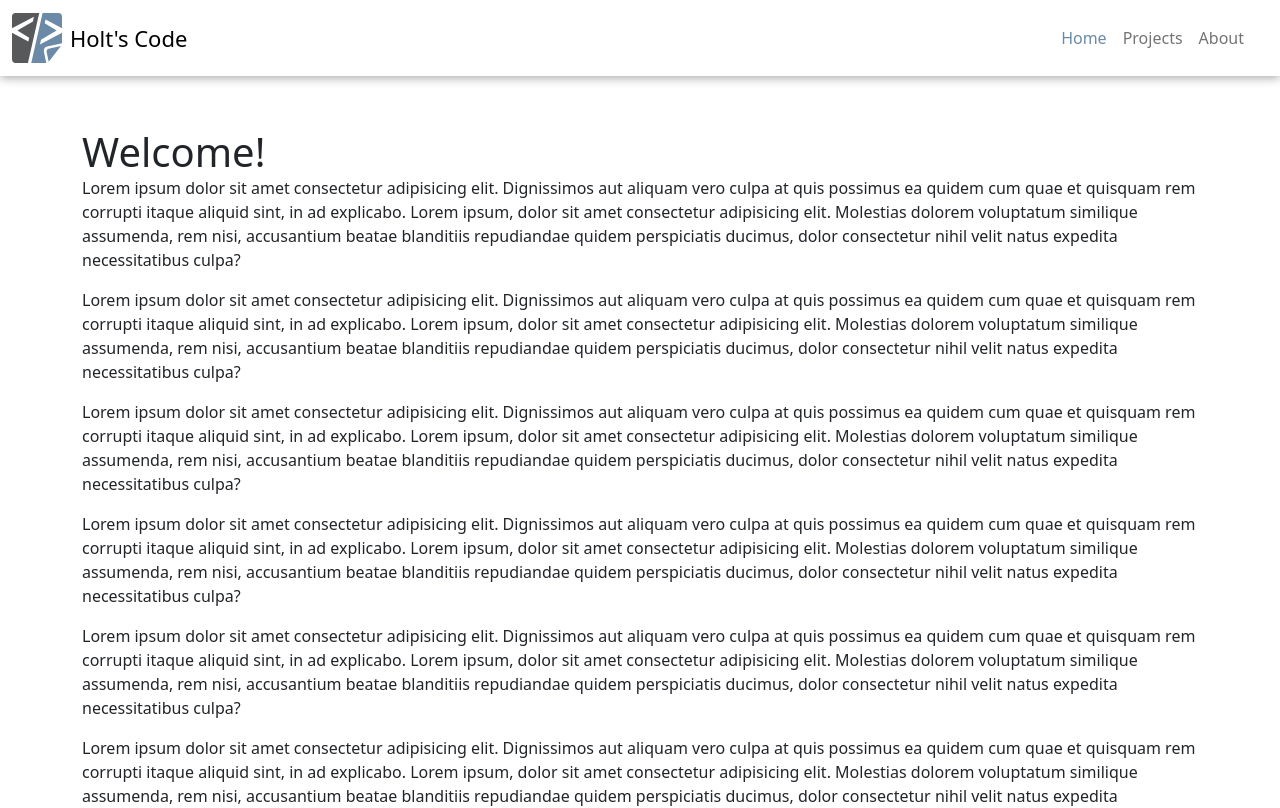
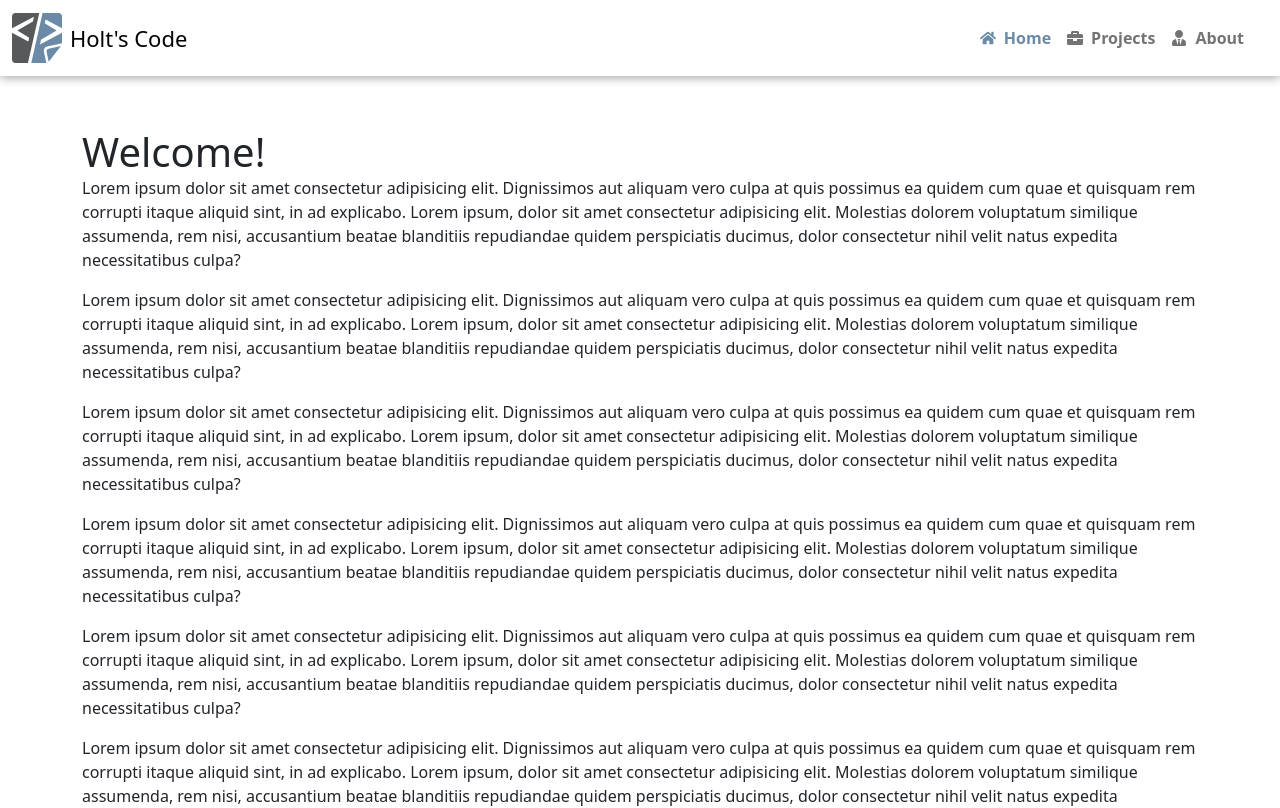
Before and after one commit to jholt33/holts-code, a React (Create React App) app: page / in a window 1280 px wide. Shown: the top 808 px of the page. Built offline with nearby package versions, Linux system fonts and the light colour scheme.

Commit message:
Add font awesome icon library

```diff
--- a/package.json
+++ b/package.json
@@ -10,6 +10,7 @@
     "react": "^18.2.0",
     "react-bootstrap": "^2.4.0",
     "react-dom": "^18.2.0",
+    "react-icons": "^4.4.0",
     "react-router-bootstrap": "^0.26.2",
     "react-router-dom": "^6.3.0",
     "react-scripts": "5.0.1",
--- a/src/components/MainNav.js
+++ b/src/components/MainNav.js
@@ -4,6 +4,7 @@ import Container from "react-bootstrap/Container";
 import Nav from "react-bootstrap/Nav";
 import Navbar from "react-bootstrap/Navbar";
 import Offcanvas from "react-bootstrap/Offcanvas";
+import { FaHome, FaUserTie, FaBriefcase } from "react-icons/fa";
 
 import "./MainNav.scss";
 
@@ -40,13 +41,13 @@ function MainNav() {
               <Offcanvas.Body>
                 <Nav className="justify-content-end flex-grow-1 pe-3">
                   <LinkContainer to="/">
-                    <Nav.Link>Home</Nav.Link>
+                    <Nav.Link><span className="d-flex align-items-center"><FaHome /><span className="text-bold ps-2">Home</span></span></Nav.Link>
                   </LinkContainer>
                   <LinkContainer to="/projects">
-                    <Nav.Link>Projects</Nav.Link>
+                    <Nav.Link><span className="d-flex align-items-center"><FaBriefcase /><span className="text-bold ps-2">Projects</span></span></Nav.Link>
                   </LinkContainer>
                   <LinkContainer to="/about">
-                    <Nav.Link>About</Nav.Link>
+                    <Nav.Link><span className="d-flex align-items-center"><FaUserTie /><span className="text-bold ps-2">About</span></span></Nav.Link>
                   </LinkContainer>
                 </Nav>
               </Offcanvas.Body>
--- a/src/pages/SingleProject.js
+++ b/src/pages/SingleProject.js
@@ -3,6 +3,7 @@ import products from "../data";
 import PageTitle from "../components/PageTitle";
 import { LinkContainer } from "react-router-bootstrap";
 import Button from "react-bootstrap/Button";
+import { FaLink } from "react-icons/fa";
 
 function SingleProject() {
   const { productId } = useParams();
@@ -19,7 +20,7 @@ function SingleProject() {
             <p>{content}</p>
             <hr></hr>
             <div className="d-flex flex-column mb-5">
-              <span className="text-bold">URL:</span>
+              <span className="d-flex align-items-center"><FaLink /><span className="text-bold ps-2">URL:</span></span>
               <a href={projectURL} rel="noreferrer" target="_blank">
                 {projectURL}
               </a>
```
Also changed, not shown: 1 other file (tests, documents, lock files or other folders).
